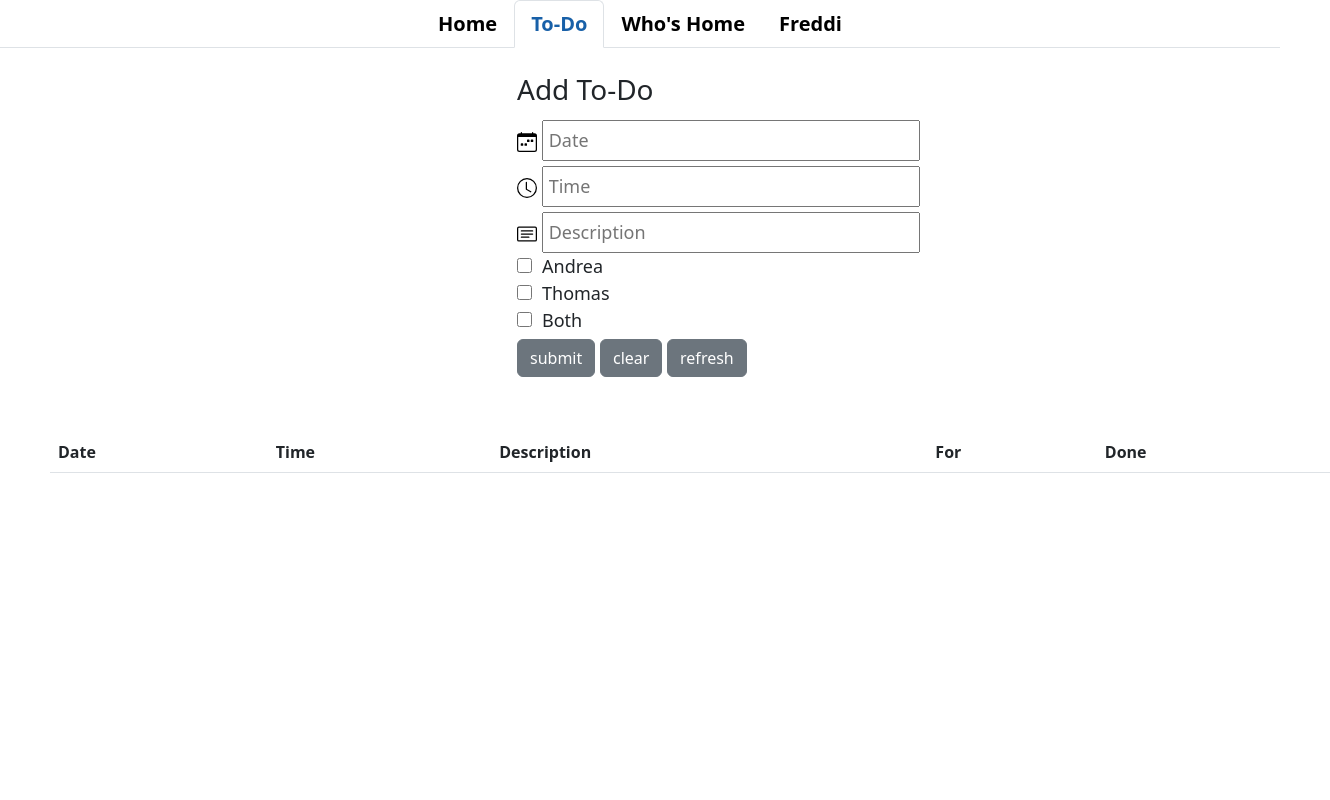
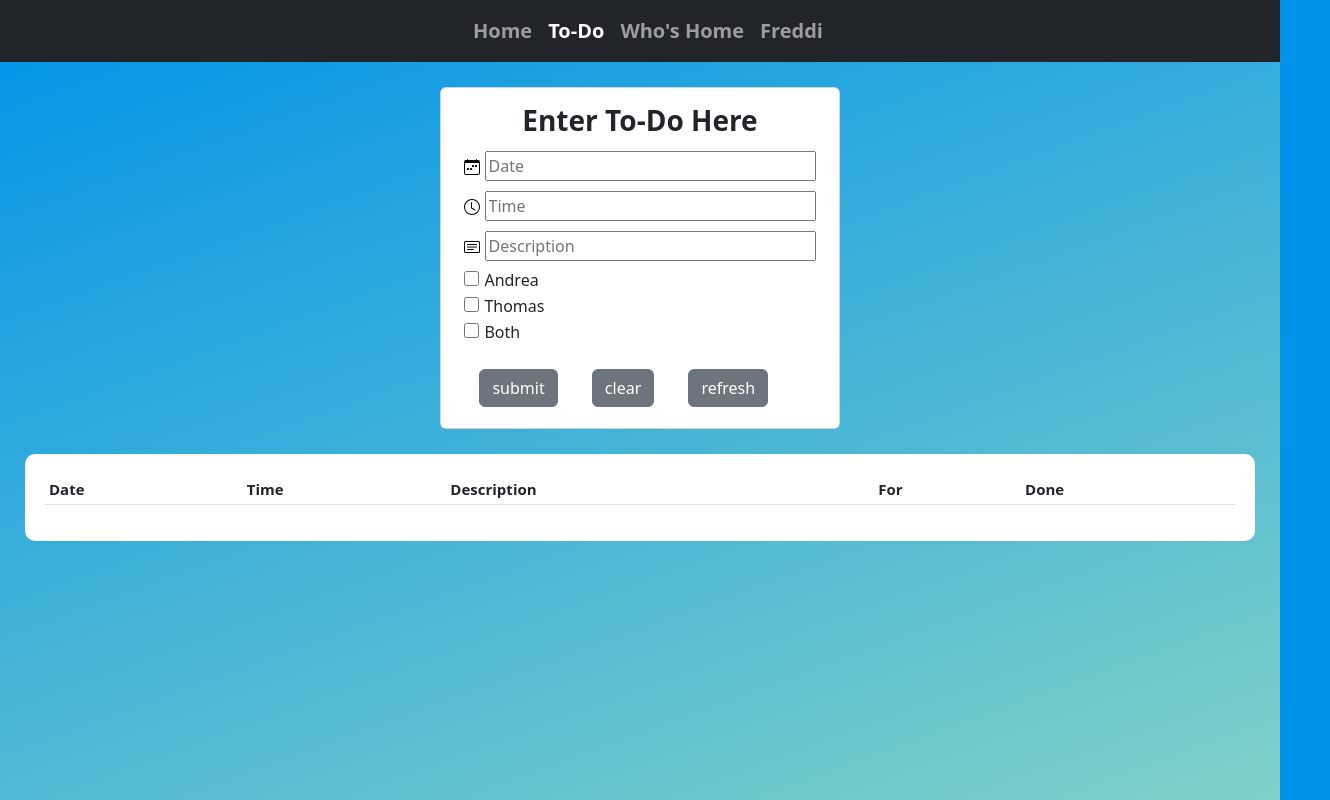
Before and after one commit to JetDev22/CS50, a plain HTML site: page Problemset 8/homepage/todo.html in a window 1280 px wide. Shown: the whole page, 1330 px wide, since content can reach past the window. Drawn offline with nearby package versions, Linux system fonts and the light colour scheme.

Commit message:
changed layout

```diff
--- a/Problemset 8/homepage/functions.js
+++ b/Problemset 8/homepage/functions.js
@@ -93,3 +93,19 @@ function loadFromMemory(){
 
     // iterate through list and fill table
 }
+
+function checkBoxControl(self){
+    // allow only one checbox to be active
+    if (self.id == "isAndrea"){
+        document.getElementById("isThomas").checked = false;
+        document.getElementById("isBoth").checked = false;
+    }
+    else if (self.id == "isThomas"){
+        document.getElementById("isAndrea").checked = false;
+        document.getElementById("isBoth").checked = false;
+    }
+    else{
+        document.getElementById("isAndrea").checked = false;
+        document.getElementById("isThomas").checked = false;
+    }
+}
--- a/Problemset 8/homepage/styles.css
+++ b/Problemset 8/homepage/styles.css
@@ -1,78 +1,50 @@
-/* General CSS */
-input{
+.card{
+  margin-top: 25px;
+  margin-bottom: 25px;
+  margin-left: 15px;
+  margin-right: 15px;
+}
+
+.table{
+  background-color: white;
+  font-size: 15px;
+  font-weight: bold;
+}
+
+#todoTableView{
+  margin-right: 25px;
+  margin-left: 25px;
+  margin-top: 10px;
+  margin-bottom: 25px;
+  border-radius: 10px;
+  background: white;
+  padding: 20px;
+}
+
+html, body{
+  background-color: #0093E9;
+  background-image: linear-gradient(160deg, #0093E9 0%, #80D0C7 100%);
+  min-height: 100%;
+  height: 100%;
+
+}
+
+input[type="text"]{
   margin-top: 5px;
-  margin-right: 10px;
-  padding: 5px;
+  margin-bottom: 5px;
+}
+
+input[type="checkbox"]{
+  margin-top: 5px;
+  margin-bottom: 5px;
+  margin-right: 5px;
+  height: 15px;
+  width: 15px;
 }
 
 button{
-margin-top: 5px;
+  margin-top: 25px;
+  margin-bottom: 5px;
+  margin-left: 15px;
+  margin-right: 15px;
 }
-
-ol{
-  margin-left: 25%;
-  margin-right: 25%;
-}
-
-/* CSS overlay for bootstrap */
-.nav-tabs .nav-item .nav-link {
-    color: black;
-    font-weight: bolder;
-    font-size: 20px;
-  }
-
-  .nav-tabs .nav-item .nav-link.active {
-    color: #1860a8;
-  }
-
-  .tab-content {
-    border: 1px solid #dee2e6;
-    border-top: transparent;
-    padding: 15px;
-  }
-
-  .tab-content .tab-pane {
-    background-color: #FFF;
-    color: #0080FF;
-    min-height: 200px;
-    height: auto;
-  }
-
-#navBar{
-    background-color: white;
-}
-
-/* CSS for ToDo page */
-#todoInput{
-    margin-top: 20px;
-    margin-left: 40%;
-    margin-right: 20%;
-    padding: 5px;
-    font-size: large;
-
-}
-
-#isAndrea, #isThomas, #isBoth{
-    display: inline;
-    width: 15px;
-    height: 15px;
-}
-
-#icon{
-    display: inline;
-    height: 20px;
-    width: 20px;
-   }
-
-.table{
-    margin-top: 50px;
-    margin-left: 50px;
-    margin-right: 50px;
-   }
-
-/* CSS for Home */
-#homeHeader{
-  margin-top: 20px;
-  text-align: center;
-  font-size: 20px;
-}
--- a/Problemset 8/homepage/todo.html
+++ b/Problemset 8/homepage/todo.html
@@ -14,43 +14,47 @@
   <body>
 
     <!--navbar with bootsrap-->
-    <div id="navBar">
-        <ul class="nav nav-tabs justify-content-center">
-            <li class="nav-item">
-              <a class="nav-link" href="index.html">Home</a>
-            </li>
-            <li class="nav-item">
-              <a class="nav-link active" aria-current="page" href="todo.html">To-Do</a>
-            </li>
-            <li class="nav-item">
-              <a class="nav-link" href="away.html">Who's Home</a>
-            </li>
-            <li class="nav-item">
-                <a class="nav-link" href="freddi.html">Freddi</a>
-              </li>
-          </ul>
+    <nav class="navbar navbar-expand-lg navbar-dark bg-dark">
+      <div class="container-fluid">
+        <a class="navbar-brand" href="#"></a>
+        <button class="navbar-toggler" type="button" data-bs-toggle="collapse" data-bs-target="#navbarNavAltMarkup" aria-controls="navbarNavAltMarkup" aria-expanded="false" aria-label="Toggle navigation">
+          <span class="navbar-toggler-icon"></span>
+        </button>
+        <div class="collapse navbar-collapse justify-content-center" id="navbarNavAltMarkup">
+          <div class="navbar-nav">
+            <a class="nav-link fs-5 fw-bold" href="index.html">Home</a>
+            <a class="nav-link fs-5 fw-bold active" aria-current="page" href="todo.html">To-Do</a>
+            <a class="nav-link fs-5 fw-bold" href="away.html">Who's Home</a>
+            <a class="nav-link fs-5 fw-bold" href="freddi.html">Freddi</a>
           </div>
+        </div>
+      </div>
+    </nav>
 
     <!--todo input field-->
+    <div class="card mx-auto" style="width: 25rem;">
+      <div class="card-body mx-auto">
+        <h5 class="card-title fs-3 fw-bold text-center">Enter To-Do Here</h5>
         <div id="todoInput">
-      <h3>Add To-Do</h3>
-      <img src="icons/calendar.svg" id="icon">
+          <img src="icons/calendar.svg" id="iconCal">
           <input type="text" id="todoDate" placeholder="Date" size="30"><br>
-      <img src="icons/clock.svg" id="icon">
+          <img src="icons/clock.svg" id="iconClock">
           <input type="text" id="todoTime" placeholder="Time" size="30"><br>
-      <img src="icons/text.svg" id="icon">
+          <img src="icons/text.svg" id="iconText">
           <input type="text" id="todoDescrip" placeholder="Description" size="30"><br>
-      <input type="checkbox" id="isAndrea">Andrea<br>
-      <input type="checkbox" id="isThomas">Thomas<br>
-      <input type="checkbox" id="isBoth">Both<br>
+          <input type="checkbox" id="isAndrea" onclick="checkBoxControl(this)">Andrea<br>
+          <input type="checkbox" id="isThomas" onclick="checkBoxControl(this)">Thomas<br>
+          <input type="checkbox" id="isBoth" onclick="checkBoxControl(this)">Both<br>
           <button type="button" class="btn btn-secondary btn-lr" id="todoSubmit" onclick="addTodo()">submit</button>
           <button type="button" class="btn btn-secondary btn-lr" id="todoClear" onclick="clearInput()">clear</button>
           <button type="button" class="btn btn-secondary btn-lr" id="todoRefresh" onclick="loadFromMemory()">refresh</button>
         </div>
+      </div>
+    </div>
 
     <!--table to display todos-->
     <div id="todoTableView">
-      <table class="table" id="tableTodo">
+      <table class="table table-sm" id="tableTodo">
         <thead>
           <tr>
             <th scope="col">Date</th>
```
Also changed, not shown: Problemset 8/homepage/index.html (+28 -27 lines). Lines whose indentation alone changed are shown as unchanged.
